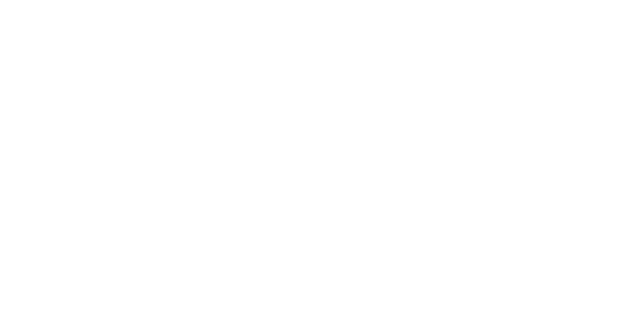
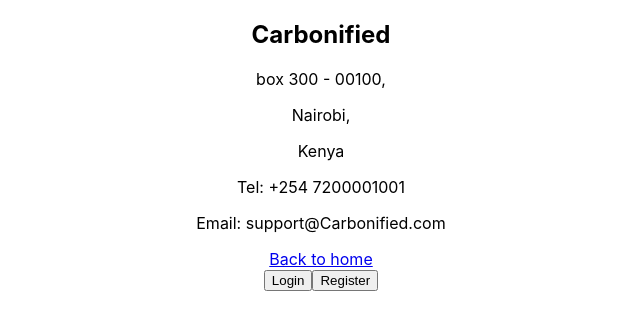
Before and after one commit to Knoxx04/carbonified, a React (Create React App) app: page / in a window 1280 px wide. Shown: the top 330 px of the page, without its empty margins (319-959 px from the left). Built offline with nearby package versions, Linux system fonts and the light colour scheme.

Commit message:
imported login form component to app.js

```diff
--- a/src/App.js
+++ b/src/App.js
@@ -1,5 +1,6 @@
 import React from'react';
 import './App.css';
+import SignUp from './Components/SignUp';
 
 function App() {
 
@@ -7,7 +8,7 @@
 
     <div className="App">
 
-
+    <SignUp />
 
     </div>
 
```
